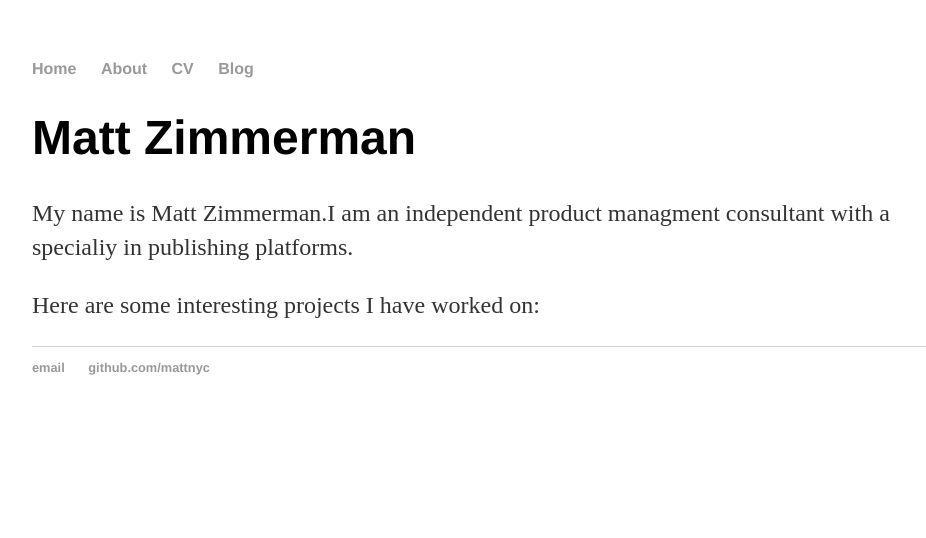
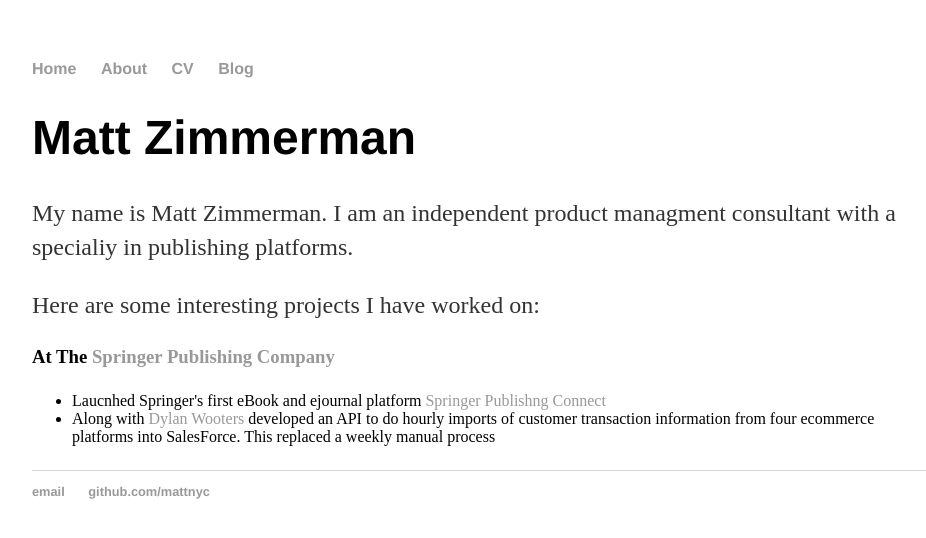
Before and after one commit to mattznyc/mattznyc.github.io, a Jekyll site: the page built from index.html, in a window 1280 px wide. Shown: the top 538 px of the page, without its empty margins (160-1086 px from the left). Built offline with Jekyll 4.4.1, drawn with Linux system fonts in a browser that asks for light colours.

Commit message:
Update index.html

```diff
--- a/index.html
+++ b/index.html
@@ -4,5 +4,16 @@ title: Matt Zimmerman, Digital Publishing
 ---
 <div class="blurb">
 	<h1>Matt Zimmerman</h1>
-<p>My name is Matt Zimmerman.I am an independent product managment consultant with a specialiy in publishing platforms.</p></div><!-- /.blurb -->
+<p>My name is Matt Zimmerman. I am an independent product managment consultant with a specialiy in publishing platforms.</p></div><!-- /.blurb -->
 <p>Here are some interesting projects I have worked on:</p>
+<h3>At The <a href="https://www.springerpub.com">Springer Publishing Company</a></h3>
+<p>
+	<ul>
+		<li> Laucnhed Springer's first eBook and ejournal platform <a href="https"//connect.springerpub.com">Springer Publishng Connect</a></li>
+		<li>Along with <a href="https://dylanwooters.com/">Dylan Wooters</a> developed an API to do hourly imports of customer transaction information
+		from four ecommerce platforms into SalesForce. This replaced a weekly manual process</li>
+
+
+
+	</ul>
+</p></p>
```
